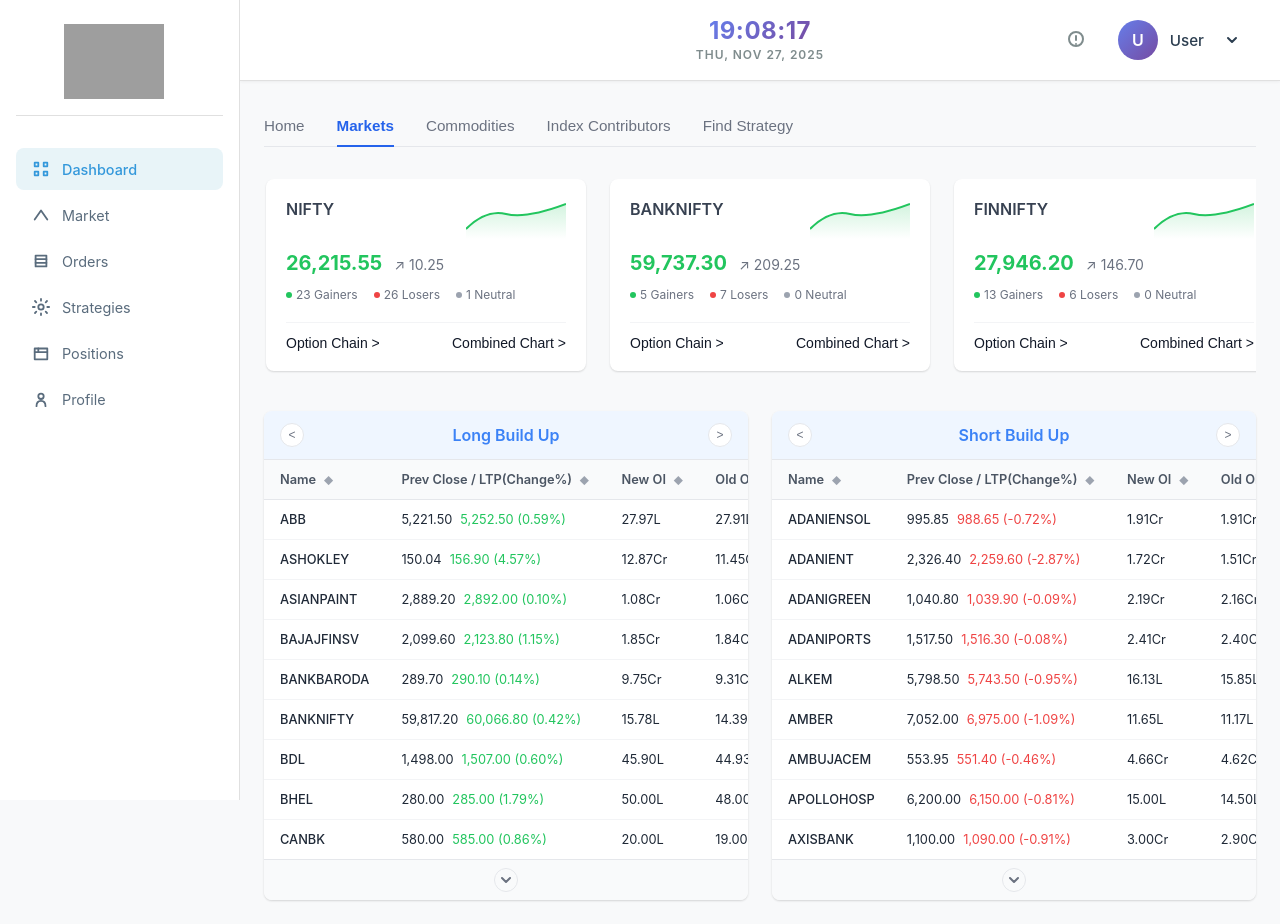
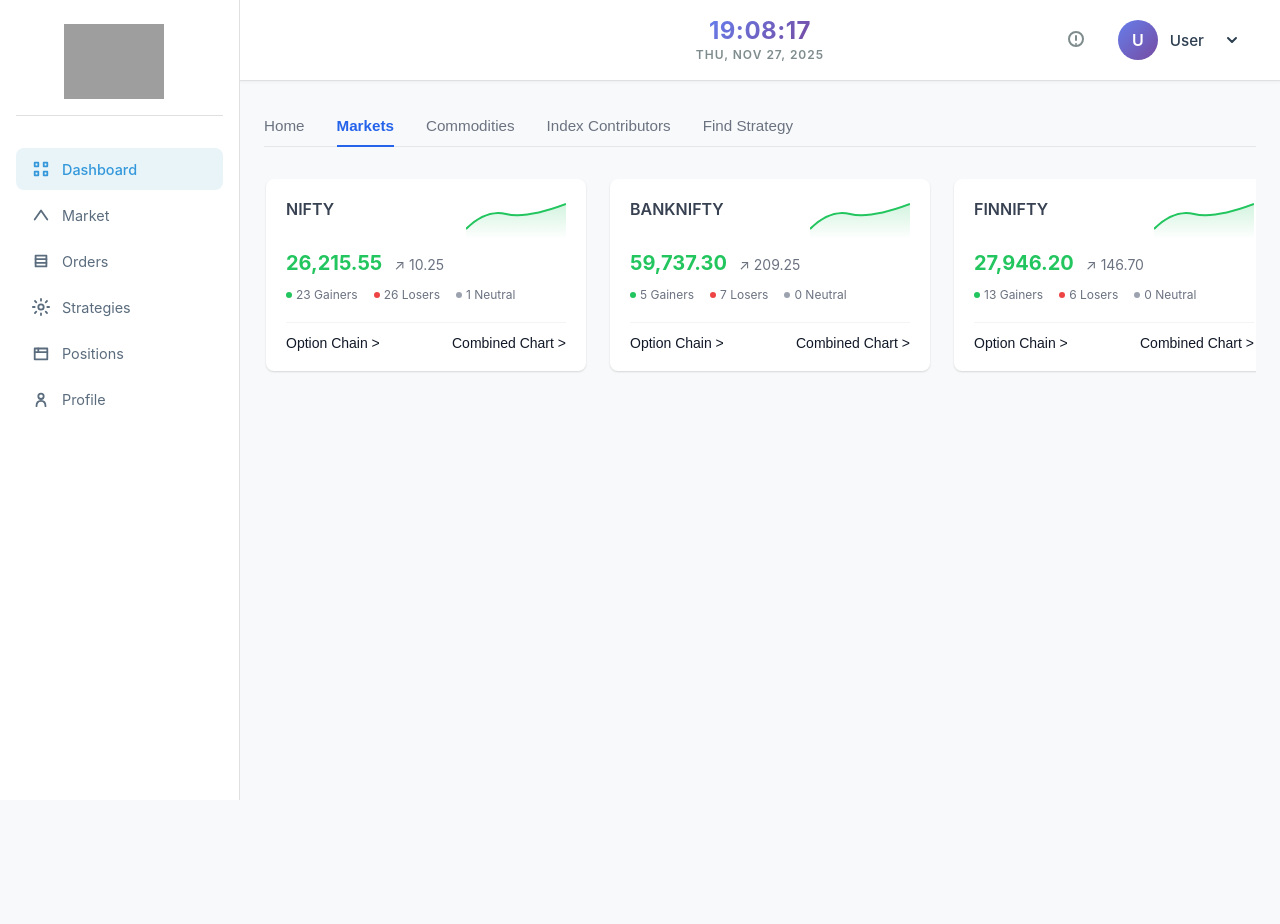
Before and after one commit to PraveenBond/AlgoNova_dev, a React (Vite) app in the folder src/Frontend/: page / in a window 1280 px wide. After the commit the page ends 800 px from the top, so only its background shows below. Built offline with nearby package versions, Linux system fonts and the light colour scheme; no server answers; sample sign-in values are in the browser's storage; grey boxes are pictures that could not be loaded.

Commit message:
feat: Implement initial dashboard page with market and commodity index overview.

```diff
--- a/src/Frontend/Pages/DashboardPage.tsx
+++ b/src/Frontend/Pages/DashboardPage.tsx
@@ -11,17 +11,6 @@
   losers: number
   neutral: number
   chartData: number[] // Mock data for sparkline
-}
-
-interface BuildUpItem {
-  name: string
-  prevClose: string
-  ltp: string
-  changePercent: string
-  newOI: string
-  oldOI: string
-  oiChange: string
-  isPositive: boolean
 }
 
 const marketIndices: MarketIndex[] = [
@@ -140,30 +129,6 @@
   }
 ]
 
-const longBuildUpData: BuildUpItem[] = [
-  { name: 'ABB', prevClose: '5,221.50', ltp: '5,252.50', changePercent: '(0.59%)', newOI: '27.97L', oldOI: '27.91L', oiChange: '6.50K', isPositive: true },
-  { name: 'ASHOKLEY', prevClose: '150.04', ltp: '156.90', changePercent: '(4.57%)', newOI: '12.87Cr', oldOI: '11.45Cr', oiChange: '1.42Cr', isPositive: true },
-  { name: 'ASIANPAINT', prevClose: '2,889.20', ltp: '2,892.00', changePercent: '(0.10%)', newOI: '1.08Cr', oldOI: '1.06Cr', oiChange: '1.47L', isPositive: true },
-  { name: 'BAJAJFINSV', prevClose: '2,099.60', ltp: '2,123.80', changePercent: '(1.15%)', newOI: '1.85Cr', oldOI: '1.84Cr', oiChange: '1.30L', isPositive: true },
-  { name: 'BANKBARODA', prevClose: '289.70', ltp: '290.10', changePercent: '(0.14%)', newOI: '9.75Cr', oldOI: '9.31Cr', oiChange: '44.11L', isPositive: true },
-  { name: 'BANKNIFTY', prevClose: '59,817.20', ltp: '60,066.80', changePercent: '(0.42%)', newOI: '15.78L', oldOI: '14.39L', oiChange: '1.40L', isPositive: true },
-  { name: 'BDL', prevClose: '1,498.00', ltp: '1,507.00', changePercent: '(0.60%)', newOI: '45.90L', oldOI: '44.93L', oiChange: '97.18K', isPositive: true },
-  { name: 'BHEL', prevClose: '280.00', ltp: '285.00', changePercent: '(1.79%)', newOI: '50.00L', oldOI: '48.00L', oiChange: '2.00L', isPositive: true },
-  { name: 'CANBK', prevClose: '580.00', ltp: '585.00', changePercent: '(0.86%)', newOI: '20.00L', oldOI: '19.00L', oiChange: '1.00L', isPositive: true },
-]
-
-const shortBuildUpData: BuildUpItem[] = [
-  { name: 'ADANIENSOL', prevClose: '995.85', ltp: '988.65', changePercent: '(-0.72%)', newOI: '1.91Cr', oldOI: '1.91Cr', oiChange: '66.15K', isPositive: false },
-  { name: 'ADANIENT', prevClose: '2,326.40', ltp: '2,259.60', changePercent: '(-2.87%)', newOI: '1.72Cr', oldOI: '1.51Cr', oiChange: '20.82L', isPositive: false },
-  { name: 'ADANIGREEN', prevClose: '1,040.80', ltp: '1,039.90', changePercent: '(-0.09%)', newOI: '2.19Cr', oldOI: '2.16Cr', oiChange: '2.84L', isPositive: false },
-  { name: 'ADANIPORTS', prevClose: '1,517.50', ltp: '1,516.30', changePercent: '(-0.08%)', newOI: '2.41Cr', oldOI: '2.40Cr', oiChange: '66.03K', isPositive: false },
-  { name: 'ALKEM', prevClose: '5,798.50', ltp: '5,743.50', changePercent: '(-0.95%)', newOI: '16.13L', oldOI: '15.85L', oiChange: '28.75K', isPositive: false },
-  { name: 'AMBER', prevClose: '7,052.00', ltp: '6,975.00', changePercent: '(-1.09%)', newOI: '11.65L', oldOI: '11.17L', oiChange: '48.50K', isPositive: false },
-  { name: 'AMBUJACEM', prevClose: '553.95', ltp: '551.40', changePercent: '(-0.46%)', newOI: '4.66Cr', oldOI: '4.62Cr', oiChange: '4.01L', isPositive: false },
-  { name: 'APOLLOHOSP', prevClose: '6,200.00', ltp: '6,150.00', changePercent: '(-0.81%)', newOI: '15.00L', oldOI: '14.50L', oiChange: '50.00K', isPositive: false },
-  { name: 'AXISBANK', prevClose: '1,100.00', ltp: '1,090.00', changePercent: '(-0.91%)', newOI: '3.00Cr', oldOI: '2.90Cr', oiChange: '10.00L', isPositive: false },
-]
-
 const DashboardPage = () => {
   const [activeTab, setActiveTab] = useState('Markets')
 
@@ -241,62 +206,6 @@
           </div>
         ))}
       </div>
-
-      {/* Build Up Section (Scrollable Cards) */}
-      <div className="buildup-section">
-        <BuildUpCard title="Long Build Up" data={longBuildUpData} />
-        <BuildUpCard title="Short Build Up" data={shortBuildUpData} />
-      </div>
-    </div>
-  )
-}
-
-const BuildUpCard = ({ title, data }: { title: string; data: BuildUpItem[] }) => {
-  return (
-    <div className="buildup-card">
-      <div className="buildup-header">
-        <button className="nav-arrow">&lt;</button>
-        <h3>{title}</h3>
-        <button className="nav-arrow">&gt;</button>
-      </div>
-      <div className="buildup-table-container">
-        <table className="buildup-table">
-          <thead>
-            <tr>
-              <th>Name <span className="sort-icon">◆</span></th>
-              <th>Prev Close / LTP(Change%) <span className="sort-icon">◆</span></th>
-              <th>New OI <span className="sort-icon">◆</span></th>
-              <th>Old OI <span className="sort-icon">◆</span></th>
-              <th>OI(Change) <span className="sort-icon">◆</span></th>
-            </tr>
-          </thead>
-          <tbody>
-            {data.map((item, idx) => (
-              <tr key={idx}>
-                <td className="fw-medium">{item.name}</td>
-                <td>
-                  <div className="price-cell">
-                    <span>{item.prevClose}</span>
-                    <span className={item.isPositive ? 'text-green' : 'text-red'}>
-                      {item.ltp} {item.changePercent}
-                    </span>
-                  </div>
-                </td>
-                <td>{item.newOI}</td>
-                <td>{item.oldOI}</td>
-                <td>{item.oiChange}</td>
-              </tr>
-            ))}
-          </tbody>
-        </table>
-      </div>
-      <div className="buildup-footer">
-        <button className="expand-btn">
-          <svg width="12" height="12" viewBox="0 0 12 12" fill="none">
-            <path d="M2 4L6 8L10 4" stroke="currentColor" strokeWidth="2" strokeLinecap="round" strokeLinejoin="round" />
-          </svg>
-        </button>
-      </div>
     </div>
   )
 }
```
